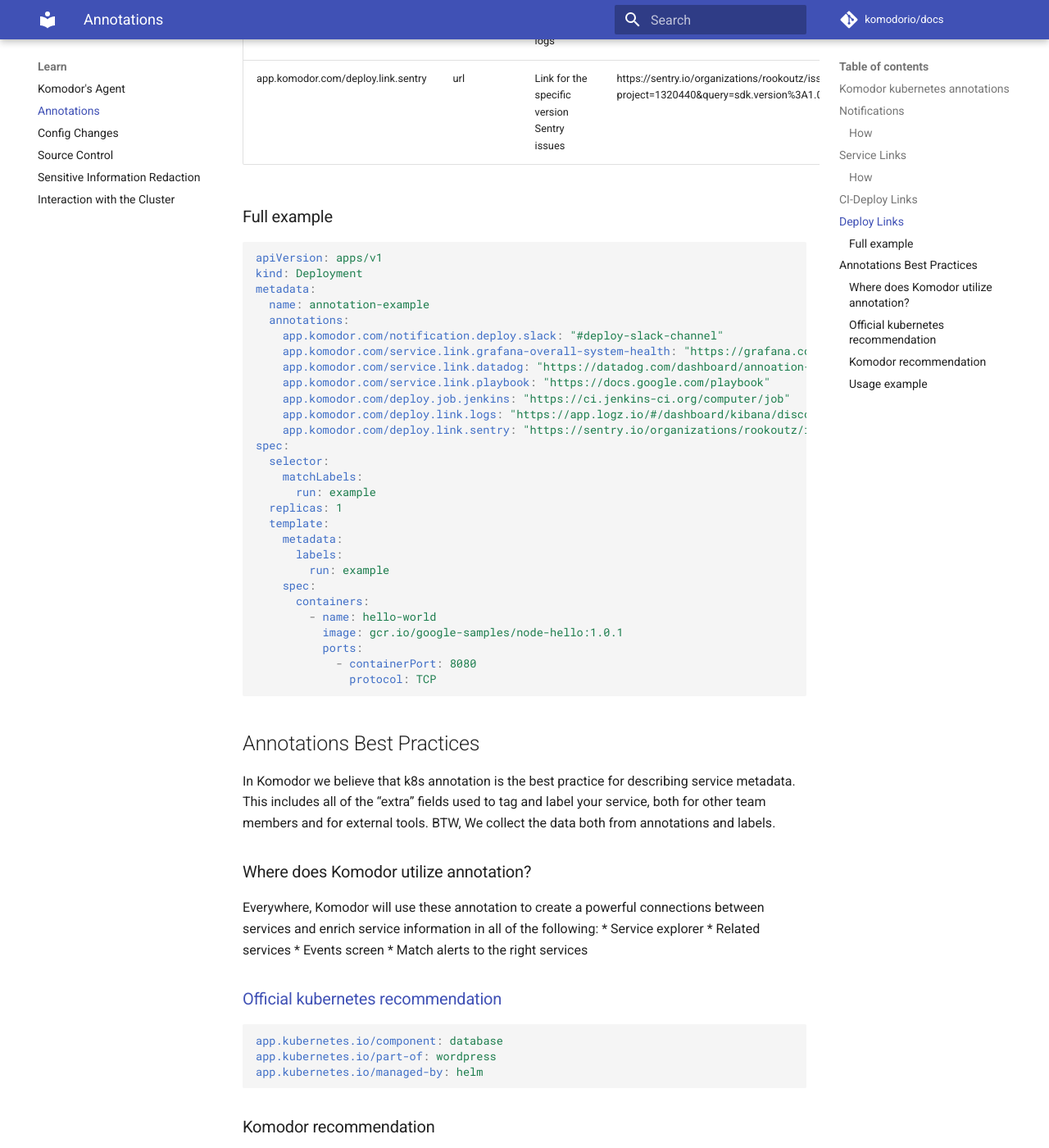
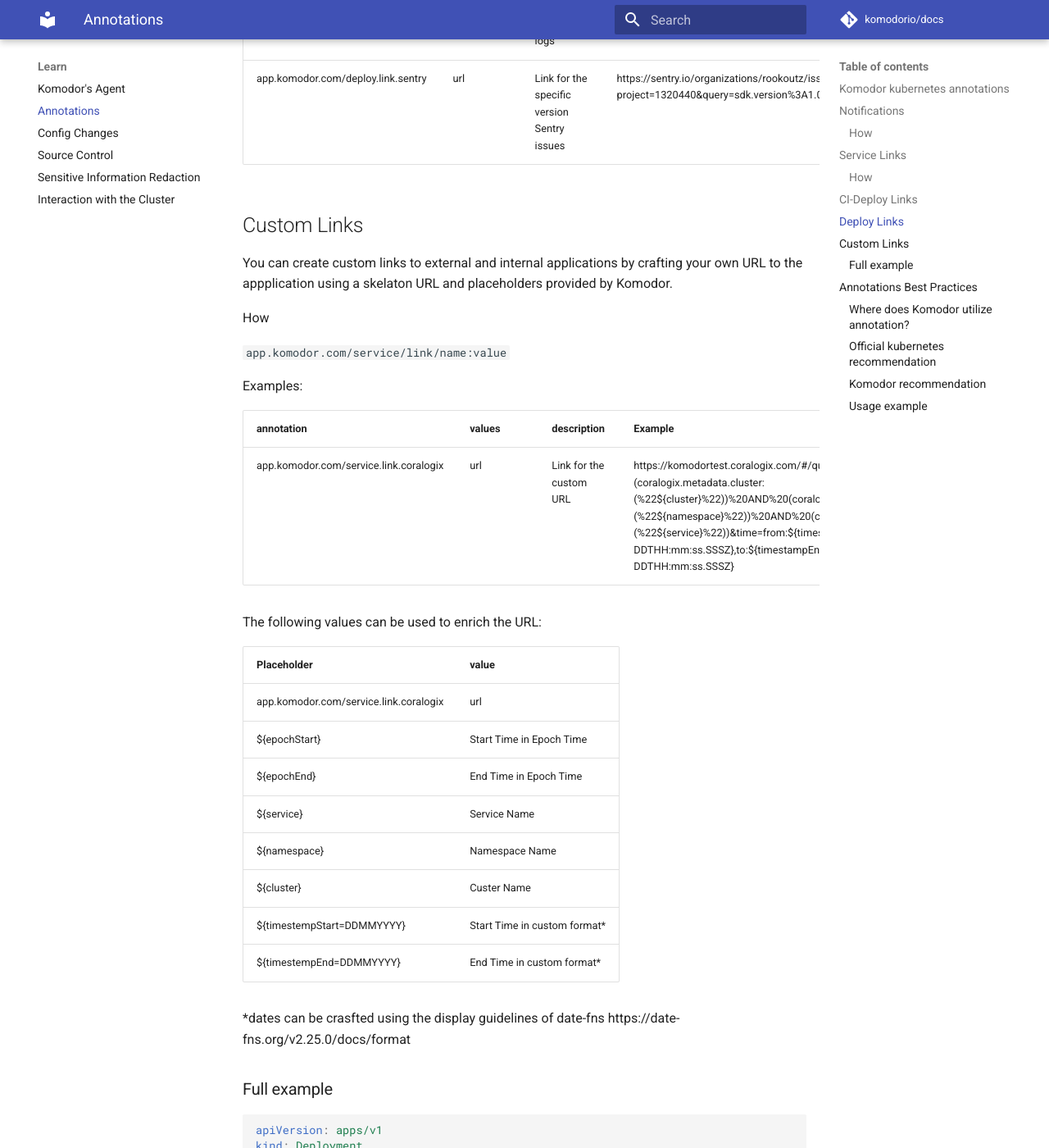
Before and after one commit to komodorio/docs, an MkDocs documentation site: the page built from docs/Learn/Annotations.md, in a window 1280 px wide and 1400 px high, scrolled down 2714 px. Shown: the whole window at 82% size. Built offline with MkDocs 1.6.1 and Material for MkDocs 9.7.7, drawn with Linux system fonts in a browser that asks for light colours; comment, search, counter and statistics services are not loaded; some of the changed text lies outside the part shown.

Commit message:
Update Annotations.md

```diff
--- a/docs/Learn/Annotations.md
+++ b/docs/Learn/Annotations.md
@@ -65,7 +65,7 @@
 
 How
 
-`app.komodor.com/deploy/link/name:value`
+`app.komodor.com/deploy/link/name:url`
 
 Examples:
 
@@ -74,6 +74,44 @@
 |------------------------------------|--------|----------------------------------------------|------------------------------------------------------------------------------------------------------------|
 | app.komodor.com/deploy.link.logs   | url    | Link for the specific version logs           | https://app.logz.io/#/dashboard/kibana/discover?_a=env:123.0.1                                             |
 | app.komodor.com/deploy.link.sentry | url    | Link for the specific version  Sentry issues | https://sentry.io/organizations/rookoutz/issues/?project=1320440&query=sdk.version%3A1.0.1&statsPeriod=14d |
+
+
+
+
+## Custom Links
+
+You can create custom links to external and internal applications by crafting your own URL to the appplication using a skelaton URL and placeholders provided by Komodor.
+
+
+How
+
+`app.komodor.com/service/link/name:value`
+
+Examples:
+
+
+| annotation                         | values | description                                  | Example                                                                                                    |
+|------------------------------------|--------|----------------------------------------------|------------------------------------------------------------------------------------------------------------|
+| app.komodor.com/service.link.coralogix   | url    | Link for the custom URL                      | https://komodortest.coralogix.com/#/query-new/logs?query=(coralogix.metadata.cluster:(%22${cluster}%22))%20AND%20(coralogix.metadata.namespace:(%22${namespace}%22))%20AND%20(coralogix.metadata.service:(%22${service}%22))&time=from:${timestampStart=YYYY-MM-DDTHH:mm:ss.SSSZ},to:${timestampEnd=YYYY-MM-DDTHH:mm:ss.SSSZ}                                             |
+
+
+
+The following values can be used to enrich the URL:
+
+| Placeholder                         | value |
+|------------------------------------|--------|
+| app.komodor.com/service.link.coralogix   | url    |
+|${epochStart} | Start Time in Epoch Time|
+|${epochEnd} | End Time in Epoch Time|
+|${service} | Service Name|
+|${namespace} | Namespace Name|
+|${cluster} | Custer Name|
+|${timestempStart=DDMMYYYY} | Start Time in custom format*|
+|${timestempEnd=DDMMYYYY} | End Time in custom format*|
+
+*dates can be crasfted using the display guidelines of date-fns https://date-fns.org/v2.25.0/docs/format
+
+
 
 ### Full example
 
```
